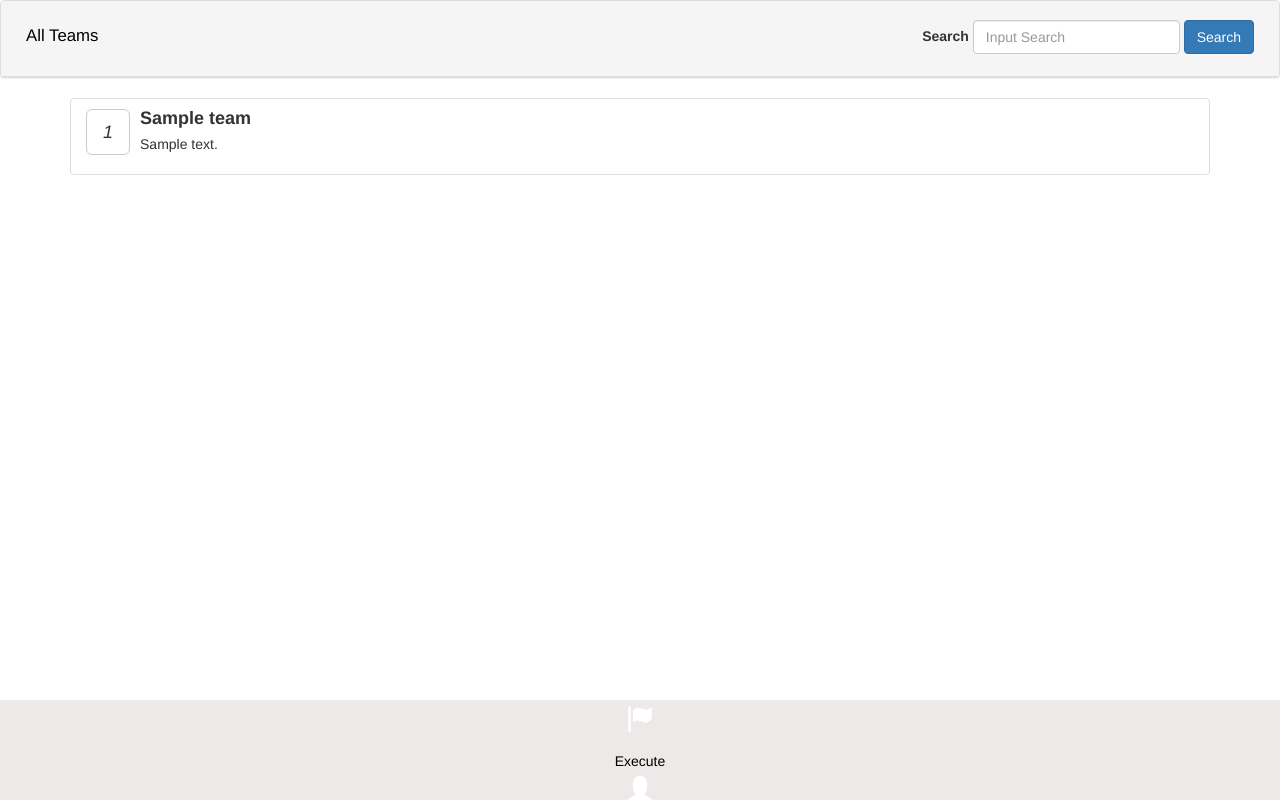
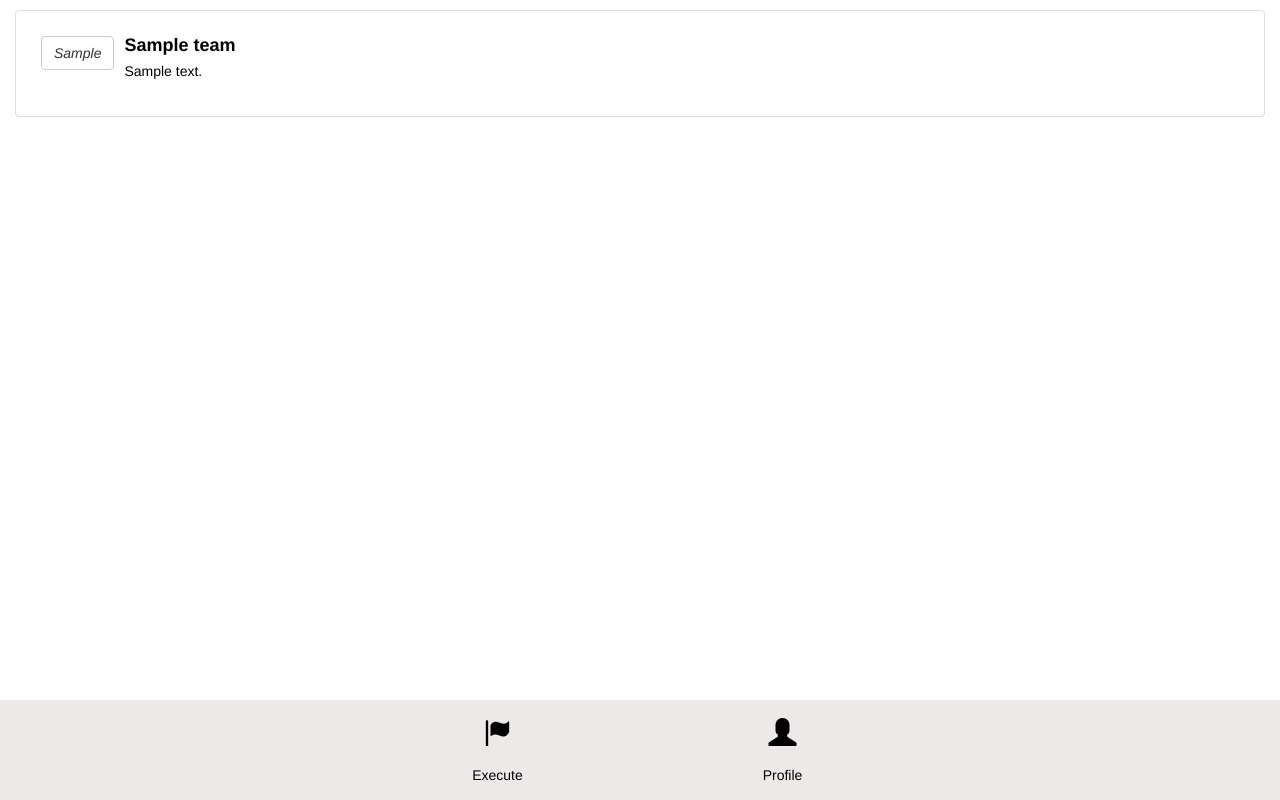
Before and after one commit to diamondinrock/feature_01, a Django app: template sitedir/appuser/templates/appuser/allteams.html in a window 1280 px wide. Run offline with Django 3.2, Linux system fonts and the light colour scheme; the template is opened without the code that fills it: most values are stand-ins (such as "Sample title", 1, 10 or a date in 2020); some libraries are stand-ins or nearby versions.

Commit message:
Update allteams.html

```diff
--- a/sitedir/appuser/templates/appuser/allteams.html
+++ b/sitedir/appuser/templates/appuser/allteams.html
@@ -1,5 +1,6 @@
 {% load staticfiles %}
 <!DOCTYPE html>
+
 <head>
     <meta charset="utf-8">
     <link rel="stylesheet" type="text/css" href="{% static 'appuser/style.css' %}" />
@@ -9,44 +10,22 @@
 </head>
 
 <body>
-        <div class="header">
-
-            <div class="panel panel-default">
-                <div class="panel-heading">
-                    <div class="nav">
-                     <div class=" pull-left">
-                    <h1><a data-toggle="collapse" href="#collapse1">All Teams</a></h1>
-                    </div>
-                    <div class="pull-right">
-                    <form class="form-inline ">
-                        <div class="form-group pull-right">
-                            <label for="exampleInputName2">Search</label>
-                            <input id="searchterm" type="text" class="form-control"placeholder="Input Search">
-                            <button id="search" type="submit" class="btn btn-primary">Search</button>
-                        </div>
-                    </form>
-                    </div>
-                </div>
-                <div id="collapse1" class="panel-body panel-collapse collapse">
-                    <div class="embed-responsive embed-responsive-16by9">
-                        <iframe class="embed-responsive-item" src="https://www.youtube.com/embed/tOBXFAUE3m0" frameborder="0" allowfullscreen></iframe>
-                    </div>
-                </div>
-            </div>
 
 
 
 
+    <ul class="list-group"style=" padding-left:0px;
+    margin-left: 0px;">
+        {% for team in teamsjson.0 %}
+        <li class="list-group-item"style="border-radius: 0 !important;border:none;margin:0px;">
+            <a href='team/{{ team.team_id}}' class="list-group-item"style="margin:0px;padding:0px;">
+                <div class="media" style="padding:2%;">
+                    <div class="media-left">
+
+                        <div class="btn btn-default btn-circle">
+                            <i class="fa fa-user">{{team.team_name.0}}</i>
                             </div>
-<div class="container">
-    <ul class="list-group">
-    {% for team in teamsjson %}
-    <li class="list-group-item">
-    <div class="media">
-         <div class="media-left">
-        <div class="btn btn-default btn-lg btn-circle">
-            <i class="fa fa-user">{{ forloop.counter }}</i>
-        </div>
+
                     </div>
 
                     <div class="media-body">
@@ -56,19 +35,19 @@
                         <p> {{team.team_description}}</p>
                     </div>
                 </div>
-
+            </a>
         </li>
         {% endfor %}
 
     </ul>
-</div>
-	<div class="footer">
-		<div class="footer-contents text-center">
-			<a href="#">
+
+    <div class="footer ">
+        <div class="footer-contents container h-list">
+            <a class="h-list-item" href="#">
                 <i class="glyphicon glyphicon-flag fa fa-user"></i>
                 <p>Execute</p>
             </a>
-			<a href="#">
+            <a class="h-list-item" href="#">
                 <i class="glyphicon glyphicon-user fa fa-user"></i>
                 <p>Profile</p>
             </a>
```
Lines whose indentation alone changed are shown as unchanged.
